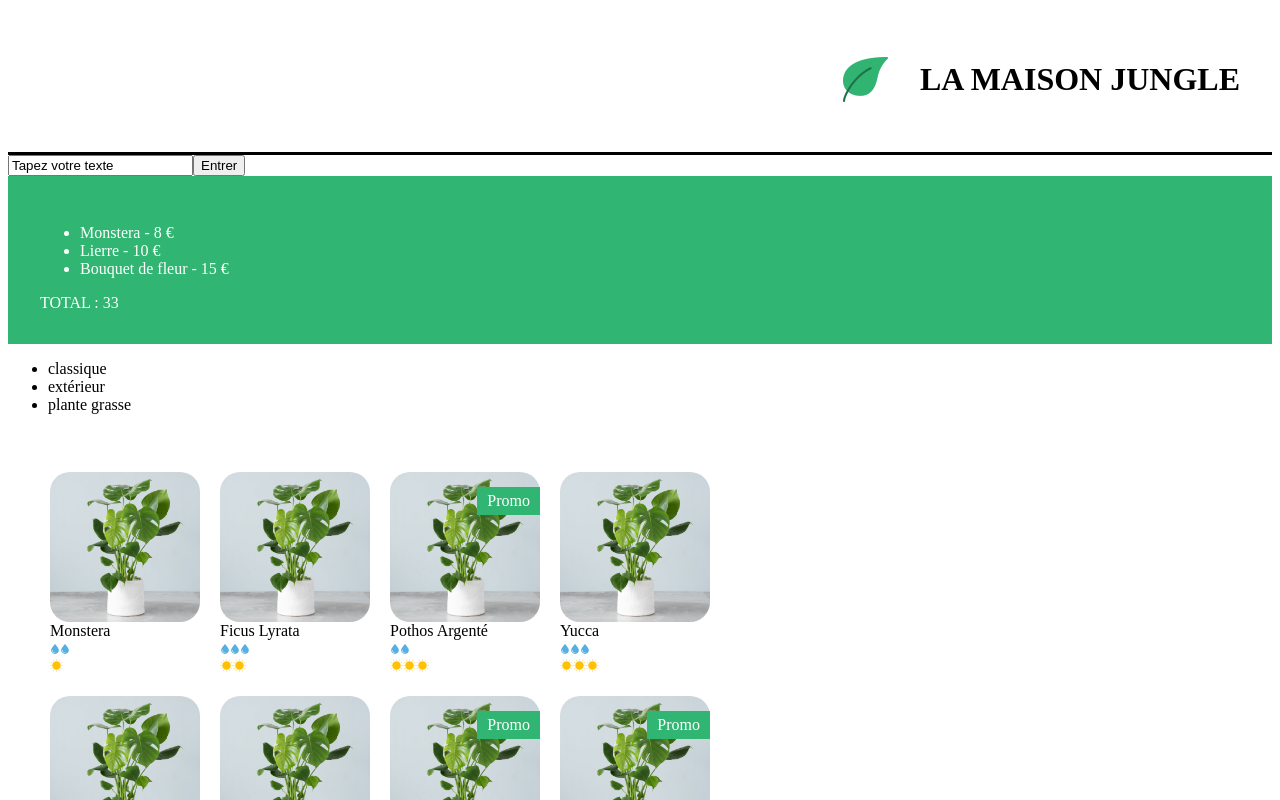
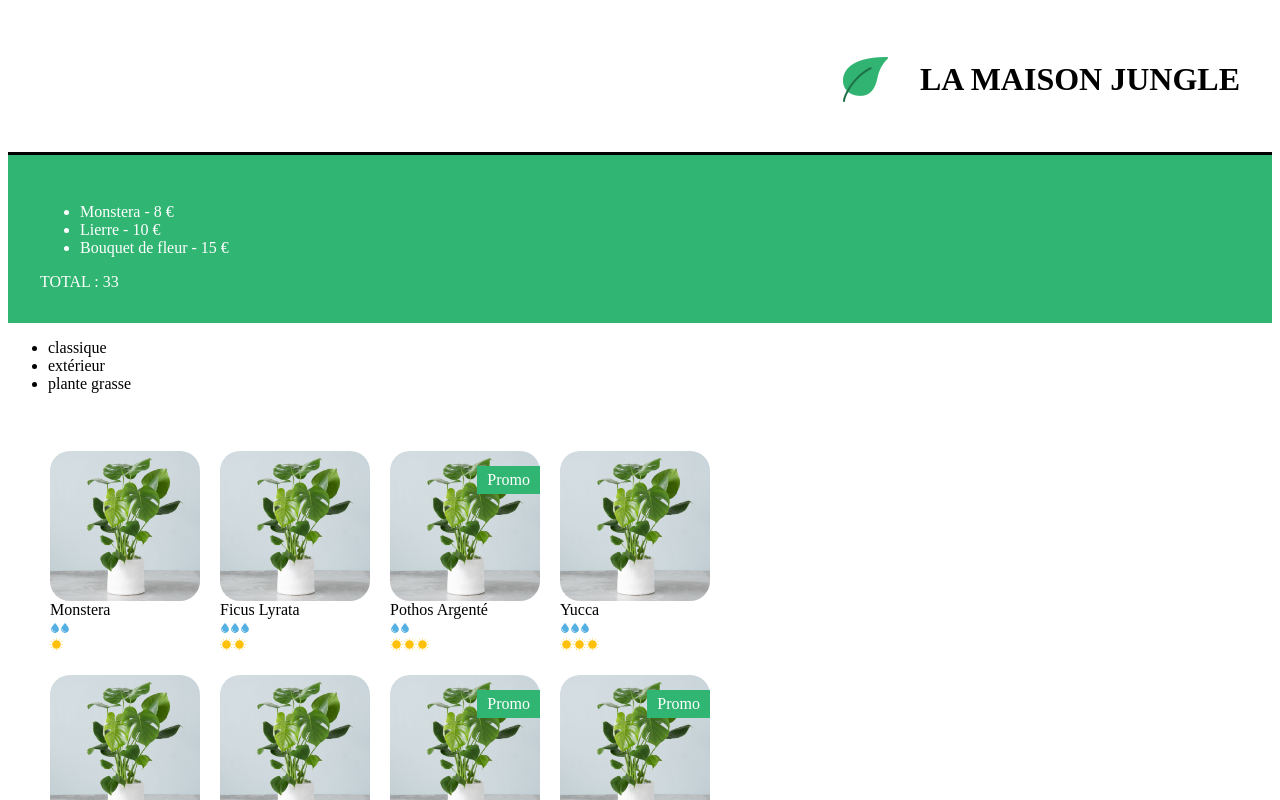
Before and after one commit to davidDC75/la-maison-jungle, a React (Create React App) app: page / in a window 1280 px wide. Shown: the top 800 px of the page. Built offline with nearby package versions, Linux system fonts and the light colour scheme.

Commit message:
Exercice 1 terminé

```diff
--- a/src/components/App.js
+++ b/src/components/App.js
@@ -2,7 +2,6 @@ import React from 'react';
 import Banner from './Banner';
 import Cart from './Cart';
 import ShoppingList from './ShoppingList';
-import QuestionForm from './QuestionForm';
 
 import '../styles/Banner.css';
 import logo from '../assets/logo.png';
@@ -16,7 +15,6 @@ function App() {
       <img src={logo} alt="La maison jungle" className="lmj-logo" />
       <h1 className="lmj-title">{ title.toUpperCase() }</h1>
     </Banner>
-    <QuestionForm />
     <Cart />
     <ShoppingList />
     </React.Fragment>
--- a/src/components/CareScale.js
+++ b/src/components/CareScale.js
@@ -1,10 +1,15 @@
 import Sun from '../assets/sun.svg';
 import Water from '../assets/water.svg';
 
+const quantityLabel = {
+    1: 'peu',
+    2: 'modérément',
+    3: 'beaucoup'
+}
 // On peut passer les paramètres aussi de cette manière
 // function CareScale({scaleValue, careType}) {
 function CareScale(props) {
-    // const scaleValue = props.scaleValue;
+
     const {scaleValue, careType} = props;
 
     const range = [1, 2, 3];
@@ -16,7 +21,16 @@ function CareScale(props) {
                 <img src={Water} alt='water-icon' />
             );
 
-    return (<div>
+    return (<div
+                onClick={ () =>
+                    alert(
+                        `Cette plante requiert ${quantityLabel[scaleValue]} ${
+                                careType === 'light' ? 'de lumière' : "d'arrosage"
+                        }`
+                    )
+
+                }
+            >
                 {range.map((rangeElem) =>
                     scaleValue >= rangeElem ? <span key={rangeElem.toString()}>{scaleType}</span> : null
                 )}
--- a/src/components/PlantItem.js
+++ b/src/components/PlantItem.js
@@ -1,9 +1,5 @@
 import CareScale from "./CareScale";
 import '../styles/PlantItem.css';
-
-function handleClick(plantName) {
-    console.log(`Vous voulez acheter 1 ${plantName}`);
-}
 
 function PlantItem({ id, isSpecialOffer, cover, name, water, light}) {
 
@@ -12,7 +8,7 @@ function PlantItem({ id, isSpecialOffer, cover, name, water, light}) {
     ) : null;
 
     return (
-        <li key={id} className="lmj-plant-item" onClick={ () => handleClick(name)}>
+        <li key={id} className="lmj-plant-item">
             <img className="lmj-plant-item-cover" src={cover} alt={`${name} cover`} />
             {isSpecialOfferDiv}
             {name}
--- a/src/components/QuestionForm.js
+++ /dev/null
@@ -1,15 +0,0 @@
-function handleSubmit(e) {
-    e.preventDefault()
-    alert(e.target['my_input'].value);
-}
-
-function QuestionForm() {
-    return (
-        <form onSubmit={handleSubmit}>
-            <input type='text' name='my_input' defaultValue='Tapez votre texte' />
-            <button type='submit'>Entrer</button>
-        </form>
-    );
-}
-
-export default QuestionForm;
```
Also changed, not shown: 1 other file (tests, documents, lock files or other folders).
